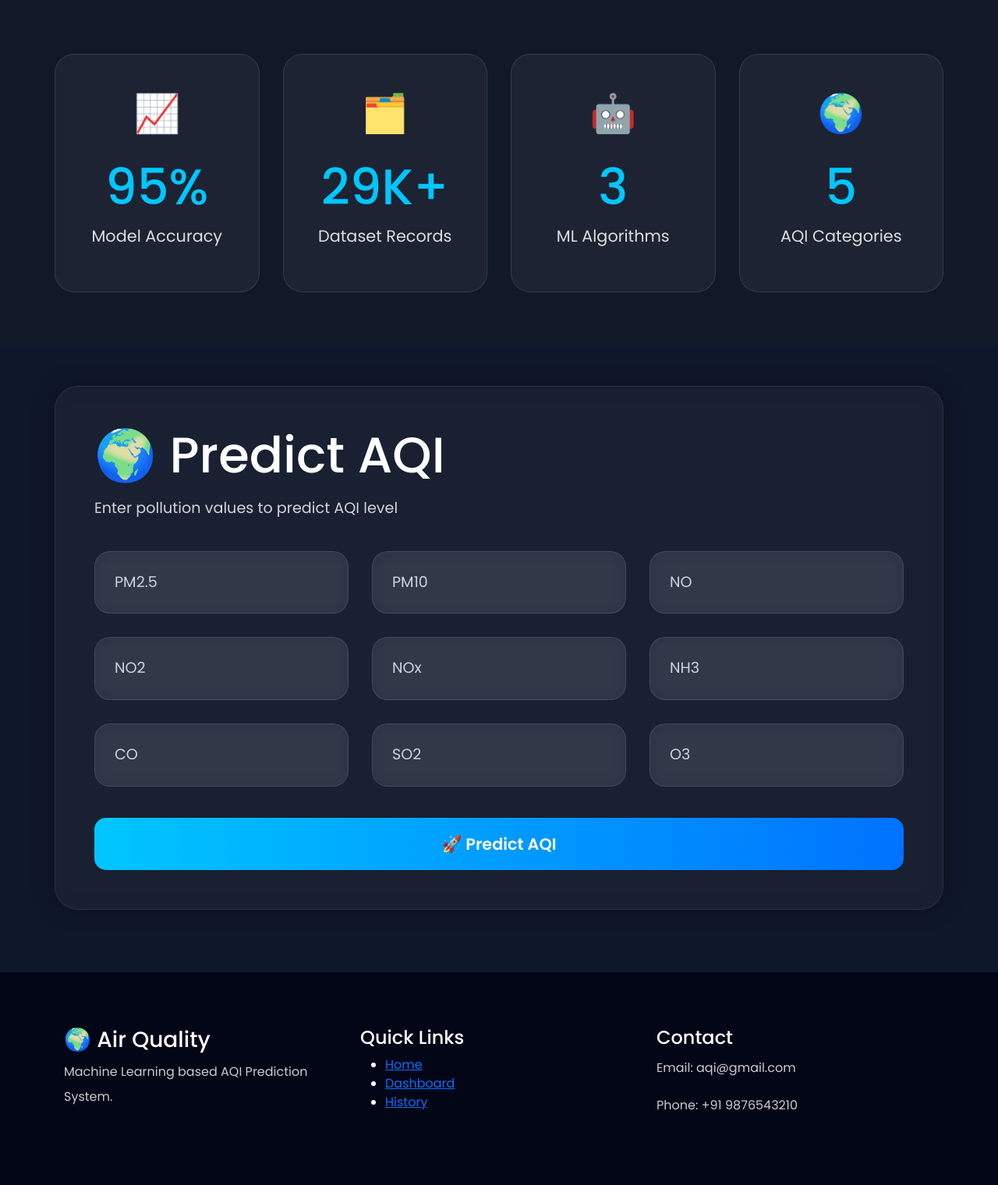
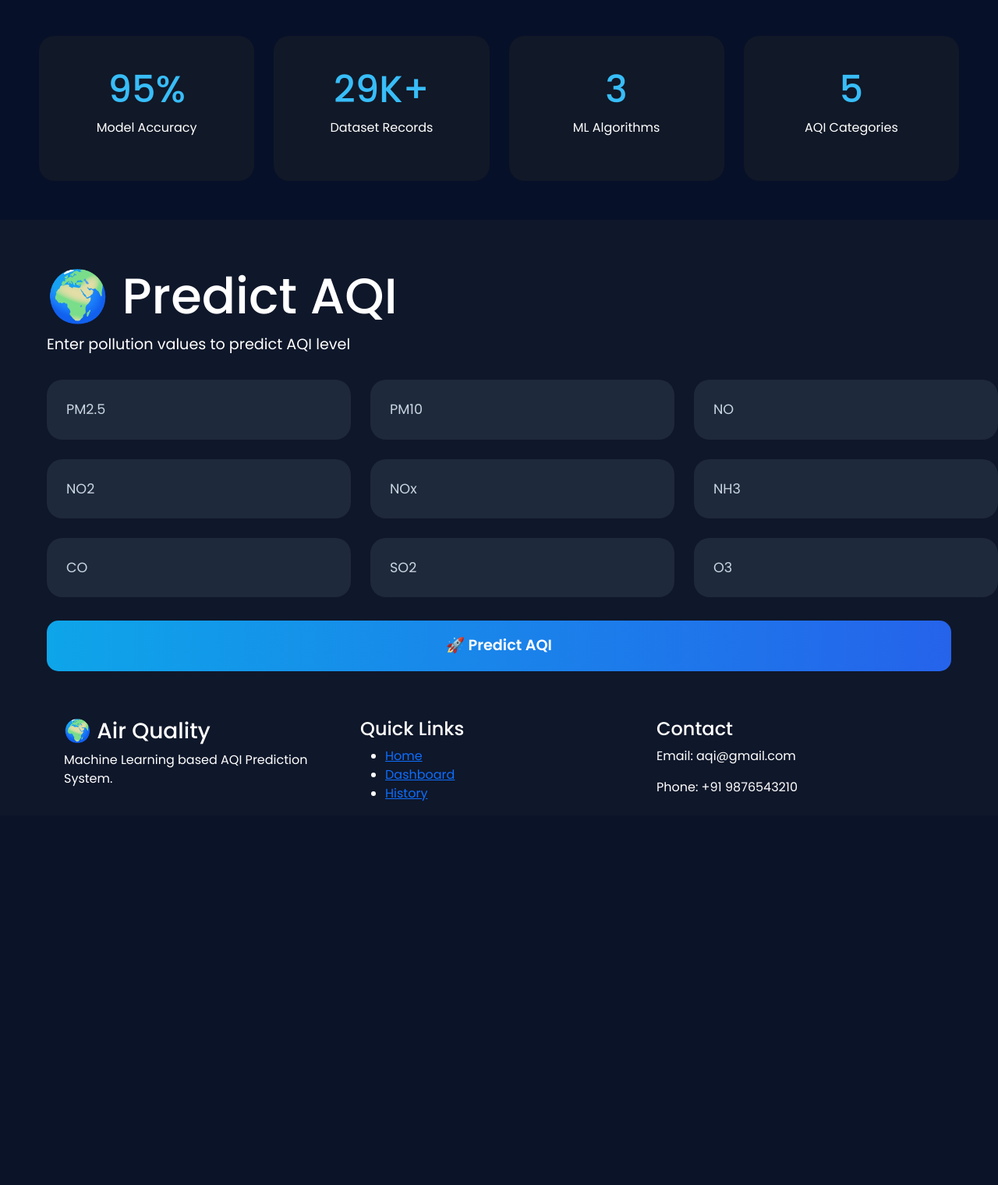
Before and after one commit to ABDfathah2723/aqi-prediction-system, a Flask app: page / in a window 1280 px wide. Shown: the part 700-2220 px from the top of the page at 78% size. After the commit the page ends 1728 px from the top, so only its background shows below. Run offline with Flask 3, Linux system fonts and the light colour scheme; parts of the project's set-up code (start-up, migrations or seed data) failed here and were passed over.

Commit message:
Modern UI update5

```diff
--- a/app.py
+++ b/app.py
@@ -184,50 +184,29 @@ def predict():
         O3
     ]])
 
-    prediction = model.predict(features)
+    prediction = model.predict(...)
 
-    categories = [
-        "Good 😊",
-        "Moderate 😐",
-        "Poor 😷",
-        "Very Poor 🥴",
-        "Severe ☠"
-    ]
+    # AQI CATEGORY + COLOR + HEALTH ADVICE
 
-    result = categories[prediction[0]]
+    if prediction <= 50:
+        category = "Good 😊"
+        color = "#00e400"
+        advice = "Air quality is good. Safe for outdoor activities."
 
-    color = ""
-    advice = ""
+    elif prediction <= 100:
+        category = "Moderate 😐"
+        color = "#ffcc00"
+        advice = "Air quality is acceptable. Sensitive people should be careful."
 
-    if "Good" in result:
-
-        advice = "Air quality is good 😊"
-
-        color = "#28a745"
-
-    elif "Moderate" in result:
-
-        advice = "Air quality is acceptable 😐"
-
-        color = "#ffc107"
-
-    elif "Poor" in result:
-
-        advice = "Sensitive people should avoid outdoor activities 😷"
-
-        color = "#fd7e14"
-
-    elif "Very Poor" in result:
-
-        advice = "Wear mask while going outside 🥴"
-
-        color = "#dc3545"
+    elif prediction <= 200:
+        category = "Poor 😷"
+        color = "#ff7e00"
+        advice = "Avoid outdoor exercise. Wear mask if needed."
 
     else:
-
-        advice = "Avoid outdoor activities ☠"
-
-        color = "#7b0000"
+        category = "Severe ☠️"
+        color = "#ff0000"
+        advice = "Stay indoors. Avoid going outside."
 
     # SAVE TO DATABASE
 
@@ -271,12 +250,11 @@ def predict():
 
     'index.html',
 
-    prediction_text=result,
-
-    advice=advice,
-
-    color=color
-)
+    prediction_text=prediction,
+    category=category,
+    color=color,
+    advice=advice
+    )
 
 
 if __name__ == "__main__":
--- a/static/style.css
+++ b/static/style.css
@@ -1,6 +1,4 @@
-/* GOOGLE FONT */
-
-@import url('https://fonts.googleapis.com/css2?family=Poppins:wght@300;400;500;600;700;800&display=swap');
+@import url('https://fonts.googleapis.com/css2?family=Poppins:wght@300;400;500;600;700&display=swap');
 
 *{
     margin:0;
@@ -12,386 +10,342 @@
 body{
     background:#0f172a;
     color:white;
-    overflow-x:hidden;
 }
 
-/* NAVBAR */
-
-.navbar{
-    background:rgba(0,0,0,0.7);
-    backdrop-filter:blur(12px);
-    padding:20px 60px;
-    position:sticky;
-    top:0;
-    z-index:1000;
-    border-bottom:1px solid rgba(255,255,255,0.1);
-}
-
-.navbar-brand{
-    font-size:2rem;
-    font-weight:700;
-    color:#fff !important;
-}
-
-.nav-link{
-    color:#ddd !important;
-    margin-left:20px;
-    font-size:1.1rem;
-    transition:0.3s;
-}
-
-.nav-link:hover{
-    color:#00c6ff !important;
-}
-
-/* HERO SECTION */
+/* HERO */
 
 .hero-section{
+
     width:100%;
-    min-height:75vh;
+    min-height:80vh;
+
     background:
     linear-gradient(rgba(0,0,0,0.6),
     rgba(0,0,0,0.7)),
-    url("https://images.unsplash.com/photo-1532102235608-dc8fc689c9ab?q=80&w=1974&auto=format&fit=crop");
+    url("https://images.unsplash.com/photo-1534088568595-a066f410bcda?q=80&w=2070");
+
     background-size:cover;
     background-position:center;
-    padding:80px 70px;
-    display:flex;
-    align-items:center;
+
+    padding:60px;
+
 }
 
 .hero-overlay{
-    width:100%;
+
     display:flex;
     justify-content:space-between;
     align-items:center;
     gap:50px;
-    flex-wrap:wrap;
+
 }
 
-/* HERO TEXT */
+.hero-text{
 
-.hero-text{
-    flex:1;
-    animation:slideLeft 1s ease;
+    width:60%;
+
 }
 
 .hero-text h1{
-    font-size:4.5rem;
-    font-weight:800;
-    line-height:1.1;
-    margin-bottom:25px;
+
+    font-size:5rem;
+    font-weight:700;
+    margin-bottom:20px;
+
 }
 
-.hero-text p{
-    font-size:1.7rem;
-    color:#ddd;
-    line-height:1.8;
-    max-width:800px;
+.hero-subtitle{
+
+    font-size:1.8rem;
+    margin-bottom:20px;
+
 }
 
-.hero-subtext{
-    margin-top:25px;
-    color:#00c6ff !important;
+.hero-desc{
+
+    font-size:1.3rem;
+    color:#38bdf8;
+
 }
 
 /* AQI CARD */
 
 .aqi-card{
-    width:380px;
-    background:rgba(255,255,255,0.08);
-    backdrop-filter:blur(20px);
-    border:1px solid rgba(255,255,255,0.1);
-    border-radius:30px;
+
+    width:400px;
+
+    background:rgba(255,255,255,0.1);
+
+    backdrop-filter:blur(10px);
+
+    border-radius:25px;
+
     padding:40px;
-    box-shadow:0 0 30px rgba(0,198,255,0.2);
-    animation:slideRight 1s ease;
+
+    border:1px solid rgba(255,255,255,0.2);
+
+    box-shadow:0 10px 30px rgba(0,0,0,0.5);
+
 }
 
 .aqi-card h2{
-    font-size:3rem;
+
+    text-align:center;
+    font-size:2.5rem;
     margin-bottom:30px;
-    text-align:center;
+
 }
 
 /* INPUT */
 
 .city-input{
+
     width:100%;
-    padding:20px;
+    padding:18px;
+
     border:none;
     outline:none;
+
     border-radius:15px;
-    font-size:1.2rem;
+
+    font-size:1.1rem;
+
     margin-bottom:20px;
+
+    background:white;
+    color:black;
+
+}
+
+.city-input::placeholder{
+
+    color:#666;
+    opacity:1;
+
 }
 
 /* BUTTON */
 
 .search-btn,
 .predict-btn{
+
     width:100%;
+
     padding:18px;
+
     border:none;
+
     border-radius:15px;
-    background:linear-gradient(to right,#00c6ff,#0072ff);
+
+    background:linear-gradient(to right,#0ea5e9,#2563eb);
+
     color:white;
-    font-size:1.3rem;
+
+    font-size:1.2rem;
+
     font-weight:600;
-    transition:0.4s;
+
     cursor:pointer;
+
+    transition:0.3s;
+
 }
 
 .search-btn:hover,
 .predict-btn:hover{
-    transform:translateY(-4px);
-    box-shadow:0 10px 25px rgba(0,198,255,0.4);
+
+    transform:translateY(-3px);
+
 }
 
 /* AQI RESULT */
 
 .aqi-result{
-    margin-top:25px;
+
+    margin-top:30px;
     text-align:center;
+
 }
 
 .aqi-result h1{
+
     font-size:4rem;
-    color:#00ff99;
+    color:#22c55e;
+
 }
 
-/* STATS SECTION */
+/* STATS */
 
 .stats-container{
-    width:100%;
+
     display:grid;
-    grid-template-columns:repeat(auto-fit,minmax(250px,1fr));
-    gap:30px;
-    padding:70px;
-    background:#111827;
+
+    grid-template-columns:repeat(4,1fr);
+
+    gap:25px;
+
+    padding:50px;
+
+    background:#071029;
+
 }
 
 .stats-card{
-    background:rgba(255,255,255,0.05);
-    border-radius:25px;
+
+    background:#111827;
+
     padding:40px;
+
+    border-radius:20px;
+
     text-align:center;
-    transition:0.4s;
-    border:1px solid rgba(255,255,255,0.1);
+
+    transition:0.3s;
+
 }
 
 .stats-card:hover{
+
     transform:translateY(-10px);
-    background:rgba(0,198,255,0.1);
-}
 
-.stats-icon{
-    font-size:3rem;
-    margin-bottom:20px;
 }
 
 .stats-card h1{
-    font-size:4rem;
-    color:#00c6ff;
+
+    font-size:3rem;
+    color:#38bdf8;
+
 }
 
-.stats-card p{
-    font-size:1.3rem;
-    color:#ddd;
+/* PREDICT */
+
+.predict-section{
+
+    padding:60px;
+    background:#0f172a;
+
 }
 
-/* PREDICTION SECTION */
+.predict-section h1{
 
-.prediction-section{
-    padding:80px 70px;
-    background:#0f172a;
+    font-size:4rem;
+    margin-bottom:10px;
+
 }
 
-.prediction-section h1{
-    font-size:4rem;
-    margin-bottom:10px;
+.predict-section p{
+
+    font-size:1.2rem;
+    margin-bottom:30px;
+
 }
 
-.prediction-section p{
-    font-size:1.3rem;
-    color:#bbb;
-    margin-bottom:40px;
+.predict-grid{
+
+    display:grid;
+
+    grid-template-columns:repeat(3,1fr);
+
+    gap:25px;
+
+    margin-bottom:30px;
+
 }
 
-/* INPUT GRID */
+.predict-grid input{
 
-.input-grid{
-    display:grid;
-    grid-template-columns:repeat(auto-fit,minmax(280px,1fr));
-    gap:30px;
-    margin-bottom:40px;
+    padding:25px;
+
+    border:none;
+
+    outline:none;
+
+    border-radius:20px;
+
+    background:#1e293b;
+
+    color:white;
+
+    font-size:1.1rem;
+
 }
 
-.input-grid input{
-    padding:25px;
-    border:none;
-    border-radius:20px;
-    background:#1e293b;
-    color:white;
-    font-size:1.2rem;
-    border:2px solid transparent;
-    transition:0.3s;
-}
+.predict-grid input::placeholder{
 
-.input-grid input:focus{
-    border-color:#00c6ff;
-    box-shadow:0 0 15px rgba(0,198,255,0.4);
+    color:#cbd5e1;
+
 }
 
 /* RESULT CARD */
 
 .result-card{
-    margin-top:50px;
-    padding:50px;
-    border-radius:30px;
+
+    margin-top:40px;
+
+    padding:40px;
+
+    border-radius:20px;
+
     text-align:center;
-    animation:fadeIn 1s ease;
+
+    color:white;
+
 }
 
-.result-card h1{
-    font-size:4rem;
-    margin:20px 0;
-}
+/* RESPONSIVE */
 
-/* FOOTER */
-
-.footer{
-    background:#020617;
-    padding:70px;
-    display:grid;
-    grid-template-columns:repeat(auto-fit,minmax(250px,1fr));
-    gap:40px;
-}
-
-.footer h2{
-    margin-bottom:20px;
-}
-
-.footer p{
-    color:#ccc;
-    line-height:2;
-}
-
-/* ANIMATIONS */
-
-@keyframes slideLeft{
-    from{
-        opacity:0;
-        transform:translateX(-100px);
-    }
-    to{
-        opacity:1;
-        transform:translateX(0);
-    }
-}
-
-@keyframes slideRight{
-    from{
-        opacity:0;
-        transform:translateX(100px);
-    }
-    to{
-        opacity:1;
-        transform:translateX(0);
-    }
-}
-
-@keyframes fadeIn{
-    from{
-        opacity:0;
-        transform:translateY(30px);
-    }
-    to{
-        opacity:1;
-        transform:translateY(0);
-    }
-}
-
-/* MOBILE */
-
-@media(max-width:992px){
+@media(max-width:1000px){
 
     .hero-overlay{
+
         flex-direction:column;
+
+    }
+
+    .hero-text{
+
+        width:100%;
+
     }
 
     .hero-text h1{
-        font-size:4rem;
+
+        font-size:3rem;
+
     }
 
-    .hero-text p{
-        font-size:1.3rem;
+    .stats-container{
+
+        grid-template-columns:repeat(2,1fr);
+
+    }
+
+    .predict-grid{
+
+        grid-template-columns:1fr;
+
+    }
+
+}
+
+@media(max-width:600px){
+
+    .stats-container{
+
+        grid-template-columns:1fr;
+
+    }
+
+    .hero-section{
+
+        padding:30px;
+
     }
 
     .aqi-card{
+
         width:100%;
+
     }
 
-    .prediction-section{
-        padding:50px 20px;
-    }
-
-    .hero-section{
-        padding:50px 20px;
-    }
-
-    .stats-container{
-        padding:40px 20px;
-    }
 }
-/* INPUT PLACEHOLDER FIX */
-
-input::placeholder{
-    color:#cbd5e1 !important;
-    opacity:1;
-}
-
-input{
-    color:white !important;
-}
-
-/* HERO SMALL FIX */
-
-.hero-section{
-    padding:50px 70px;
-}
-
-/* PREDICT SECTION */
-
-.prediction-section{
-    padding-top:50px;
-}
-
-/* INPUT BOX STYLE */
-
-.input-grid input{
-    background:rgba(255,255,255,0.08);
-    backdrop-filter:blur(10px);
-    border:1px solid rgba(255,255,255,0.1);
-}
-
-/* BETTER TEXT */
-
-.prediction-section h1{
-    font-size:4rem;
-    margin-bottom:15px;
-}
-
-.prediction-section p{
-    font-size:1.2rem;
-    color:#d1d5db;
-}
-
-.glass-container{
-    background:rgba(255,255,255,0.04);
-    padding:50px;
-    border-radius:30px;
-    backdrop-filter:blur(12px);
-    border:1px solid rgba(255,255,255,0.08);
-    box-shadow:0 0 30px rgba(0,0,0,0.3);
-}
--- a/templates/index.html
+++ b/templates/index.html
@@ -10,20 +10,18 @@
 
     <div class="hero-overlay">
 
-        <!-- LEFT TEXT -->
+        <!-- LEFT SIDE -->
 
         <div class="hero-text">
 
             <h1>🌍 Air Quality Detection</h1>
 
-            <p>
-                Predict Air Quality Index using
-                Machine Learning Algorithms
+            <p class="hero-subtitle">
+                Predict Air Quality Index using Machine Learning Algorithms
             </p>
 
-            <p class="hero-subtext">
-                Real-time AQI monitoring system using
-                Machine Learning and Live City Search.
+            <p class="hero-desc">
+                Real-time AQI monitoring system using AI and Live City Search.
             </p>
 
         </div>
@@ -41,13 +39,10 @@
                     name="city"
                     placeholder="Enter city name..."
                     required
-                    class="form-control city-input"
+                    class="city-input"
                 >
 
-                <button
-                    type="submit"
-                    class="search-btn"
-                >
+                <button type="submit" class="search-btn">
                     🔎 Search AQI
                 </button>
 
@@ -57,15 +52,13 @@
 
             <div class="aqi-result">
 
-                <hr>
-
                 <h3>{{ city }}</h3>
 
-                <h1>AQI: {{ aqi }}</h1>
+                <h1>{{ aqi }}</h1>
 
-                <h4>PM2.5 : {{ pm25 }}</h4>
+                <p>PM2.5 : {{ pm25 }}</p>
 
-                <h4>PM10 : {{ pm10 }}</h4>
+                <p>PM10 : {{ pm10 }}</p>
 
                 <h4>{{ category }}</h4>
 
@@ -79,40 +72,35 @@
 
 </div>
 
-<!-- STATS SECTION -->
+<!-- STATS -->
 
 <div class="stats-container">
 
     <div class="stats-card">
-        <div class="stats-icon">📈</div>
         <h1>95%</h1>
         <p>Model Accuracy</p>
     </div>
 
     <div class="stats-card">
-        <div class="stats-icon">🗂️</div>
         <h1>29K+</h1>
         <p>Dataset Records</p>
     </div>
 
     <div class="stats-card">
-        <div class="stats-icon">🤖</div>
         <h1>3</h1>
         <p>ML Algorithms</p>
     </div>
 
     <div class="stats-card">
-        <div class="stats-icon">🌍</div>
         <h1>5</h1>
         <p>AQI Categories</p>
     </div>
 
 </div>
 
-<!-- PREDICTION SECTION -->
+<!-- PREDICTION FORM -->
 
-<div class="prediction-section">
-    <div class="glass-container">
+<div class="predict-section">
 
     <h1>🌍 Predict AQI</h1>
 
@@ -122,110 +110,42 @@
 
     <form action="/predict" method="POST">
 
-            <div class="input-grid">
+        <div class="predict-grid">
 
-                <input
-                    class="form-control"
-                    type="text"
-                    name="PM25"
-                    placeholder="PM2.5"
-                    required
-                >
+            <input type="text" name="PM25" placeholder="PM2.5" required>
+            <input type="text" name="PM10" placeholder="PM10" required>
+            <input type="text" name="NO" placeholder="NO" required>
 
-                <input
-                    class="form-control"
-                    type="text"
-                    name="PM10"
-                    placeholder="PM10"
-                    required
-                >
+            <input type="text" name="NO2" placeholder="NO2" required>
+            <input type="text" name="NOx" placeholder="NOx" required>
+            <input type="text" name="NH3" placeholder="NH3" required>
 
-                <input
-                    class="form-control"
-                    type="text"
-                    name="NO"
-                    placeholder="NO"
-                    required
-                >
-
-                <input
-                    class="form-control"
-                    type="text"
-                    name="NO2"
-                    placeholder="NO2"
-                    required
-                >
-
-                <input
-                    class="form-control"
-                    type="text"
-                    name="NOx"
-                    placeholder="NOx"
-                    required
-                >
-
-                <input
-                    class="form-control"
-                    type="text"
-                    name="NH3"
-                    placeholder="NH3"
-                    required
-                >
-
-                <input
-                    class="form-control"
-                    type="text"
-                    name="CO"
-                    placeholder="CO"
-                    required
-                >
-
-                <input
-                    class="form-control"
-                    type="text"
-                    name="SO2"
-                    placeholder="SO2"
-                    required
-                >
-
-                <input
-                    class="form-control"
-                    type="text"
-                    name="O3"
-                    placeholder="O3"
-                    required
-                >
+            <input type="text" name="CO" placeholder="CO" required>
+            <input type="text" name="SO2" placeholder="SO2" required>
+            <input type="text" name="O3" placeholder="O3" required>
 
         </div>
 
         <button class="predict-btn">
-
             🚀 Predict AQI
-
         </button>
 
     </form>
 
-        <!-- RESULT -->
-
     {% if prediction_text %}
 
-        <div
-            class="result-card"
-            style="background: {{ color }};">
+    <div class="result-card" style="background: {{ color }};">
 
         <h2>🌍 AQI STATUS</h2>
 
         <h1>{{ prediction_text }}</h1>
 
-            <h4>{{ advice }}</h4>
+        <p>{{ advice }}</p>
 
     </div>
 
     {% endif %}
-    </div>
 
 </div>
 
-
 {% endblock %}
```
Lines whose indentation alone changed are shown as unchanged.
